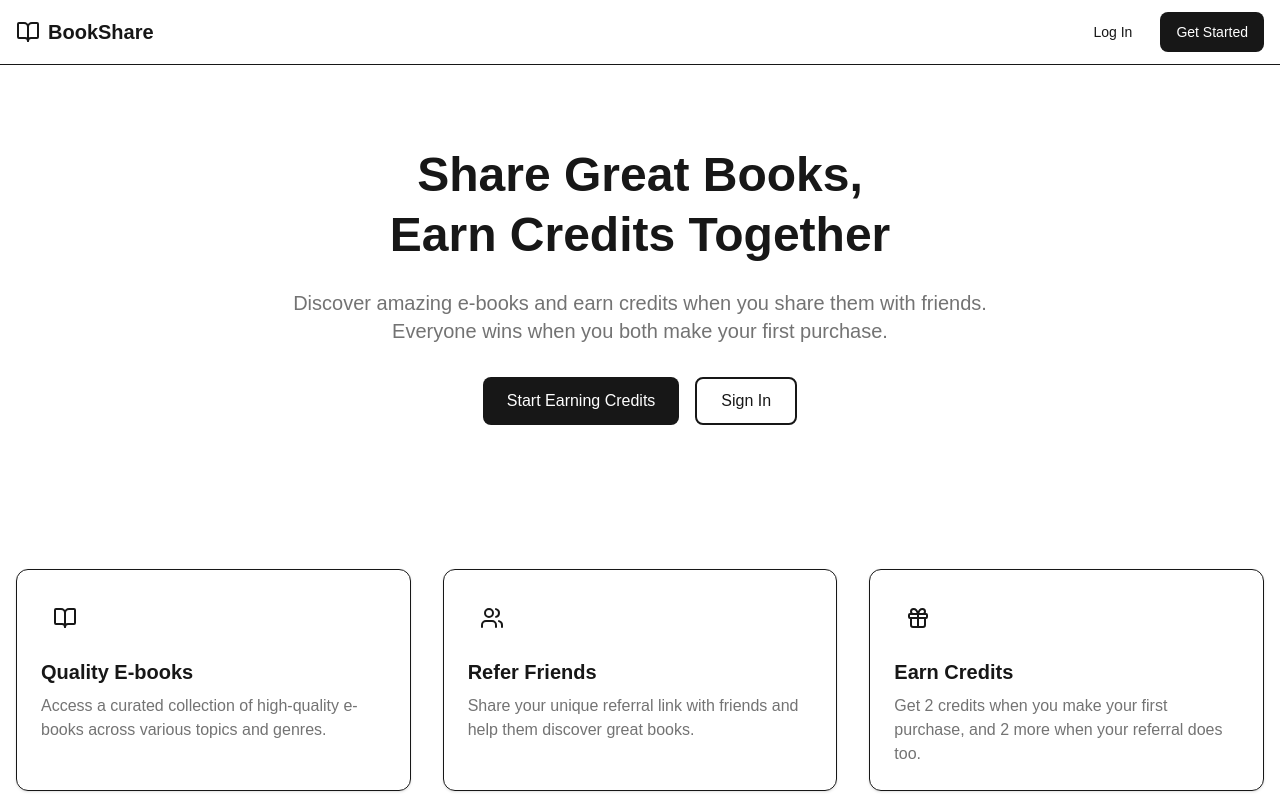
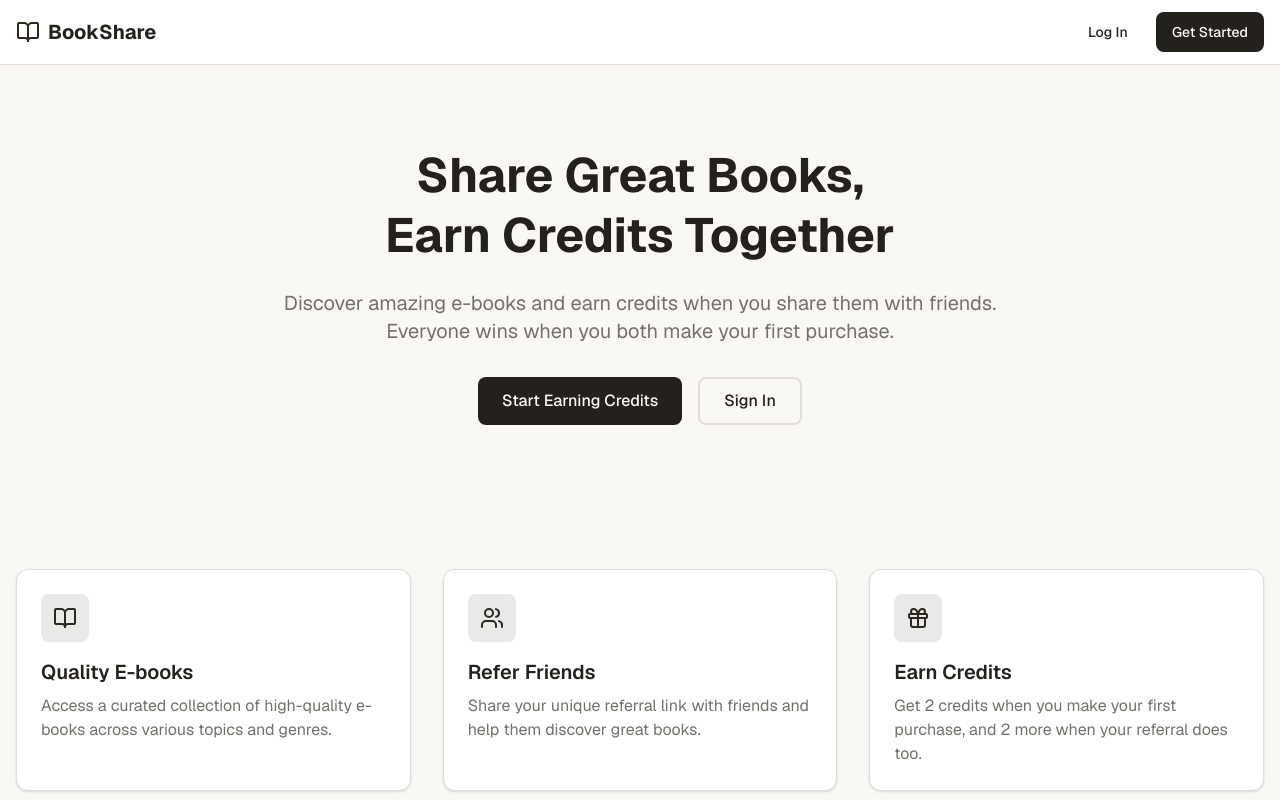
Before and after one commit to hattima-tim/book-share-client, a Next.js app: page / in a window 1280 px wide. Shown: the top 800 px of the page. Built offline with nearby package versions, Linux system fonts and the light colour scheme; no server answers.

Commit message:
add new design system for better design

```diff
--- a/app/globals.css
+++ b/app/globals.css
@@ -1,34 +1,127 @@
 @import "tailwindcss";
 
+@custom-variant dark (&:is(.dark *));
+
 :root {
-  --background: #ffffff;
-  --foreground: #171717;
-
+  --background: oklch(0.98 0.005 85);
+  --foreground: oklch(0.25 0.01 85);
+  --card: oklch(1 0 0);
+  --card-foreground: oklch(0.25 0.01 85);
+  --popover: oklch(1 0 0);
+  --popover-foreground: oklch(0.25 0.01 85);
+  --primary: oklch(0.28 0.02 85);
+  --primary-foreground: oklch(0.98 0.005 85);
+  --secondary: oklch(0.92 0.01 85);
+  --secondary-foreground: oklch(0.25 0.01 85);
+  --muted: oklch(0.95 0.005 85);
+  --muted-foreground: oklch(0.55 0.01 85);
+  --accent: oklch(0.88 0.015 85);
+  --accent-foreground: oklch(0.25 0.01 85);
   --destructive: oklch(0.577 0.245 27.325);
   --destructive-foreground: oklch(0.98 0.005 85);
+  --border: oklch(0.9 0.01 85);
+  --input: oklch(0.9 0.01 85);
+  --ring: oklch(0.28 0.02 85);
+  --success: oklch(0.65 0.15 145);
+  --radius: 0.5rem;
+  --chart-1: oklch(0.646 0.222 41.116);
+  --chart-2: oklch(0.6 0.118 184.704);
+  --chart-3: oklch(0.398 0.07 227.392);
+  --chart-4: oklch(0.828 0.189 84.429);
+  --chart-5: oklch(0.769 0.188 70.08);
+  --sidebar: oklch(0.985 0 0);
+  --sidebar-foreground: oklch(0.145 0 0);
+  --sidebar-primary: oklch(0.205 0 0);
+  --sidebar-primary-foreground: oklch(0.985 0 0);
+  --sidebar-accent: oklch(0.97 0 0);
+  --sidebar-accent-foreground: oklch(0.205 0 0);
+  --sidebar-border: oklch(0.922 0 0);
+  --sidebar-ring: oklch(0.708 0 0);
+}
 
-  --success: oklch(0.65 0.15 145);
-  --success-foreground: oklch(0.98 0.005 85);
-
-  --muted: oklch(0.97 0 0);
-  --muted-foreground: oklch(0.556 0 0);
+.dark {
+  --background: oklch(0.15 0.01 85);
+  --foreground: oklch(0.98 0.005 85);
+  --card: oklch(0.18 0.01 85);
+  --card-foreground: oklch(0.98 0.005 85);
+  --popover: oklch(0.18 0.01 85);
+  --popover-foreground: oklch(0.98 0.005 85);
+  --primary: oklch(0.98 0.005 85);
+  --primary-foreground: oklch(0.25 0.01 85);
+  --secondary: oklch(0.25 0.01 85);
+  --secondary-foreground: oklch(0.98 0.005 85);
+  --muted: oklch(0.22 0.01 85);
+  --muted-foreground: oklch(0.65 0.01 85);
+  --accent: oklch(0.3 0.015 85);
+  --accent-foreground: oklch(0.98 0.005 85);
+  --destructive: oklch(0.5 0.2 27.325);
+  --destructive-foreground: oklch(0.98 0.005 85);
+  --border: oklch(0.25 0.01 85);
+  --input: oklch(0.25 0.01 85);
+  --ring: oklch(0.7 0.01 85);
+  --success: oklch(0.6 0.15 145);
+  --chart-1: oklch(0.488 0.243 264.376);
+  --chart-2: oklch(0.696 0.17 162.48);
+  --chart-3: oklch(0.769 0.188 70.08);
+  --chart-4: oklch(0.627 0.265 303.9);
+  --chart-5: oklch(0.645 0.246 16.439);
+  --sidebar: oklch(0.205 0 0);
+  --sidebar-foreground: oklch(0.985 0 0);
+  --sidebar-primary: oklch(0.488 0.243 264.376);
+  --sidebar-primary-foreground: oklch(0.985 0 0);
+  --sidebar-accent: oklch(0.269 0 0);
+  --sidebar-accent-foreground: oklch(0.985 0 0);
+  --sidebar-border: oklch(0.269 0 0);
+  --sidebar-ring: oklch(0.439 0 0);
 }
 
 @theme inline {
+  --font-sans: "Geist", "Geist Fallback";
+  --font-mono: "Geist Mono", "Geist Mono Fallback";
   --color-background: var(--background);
   --color-foreground: var(--foreground);
-  --font-sans: var(--font-geist-sans);
-  --font-mono: var(--font-geist-mono);
+  --color-card: var(--card);
+  --color-card-foreground: var(--card-foreground);
+  --color-popover: var(--popover);
+  --color-popover-foreground: var(--popover-foreground);
+  --color-primary: var(--primary);
+  --color-primary-foreground: var(--primary-foreground);
+  --color-secondary: var(--secondary);
+  --color-secondary-foreground: var(--secondary-foreground);
+  --color-muted: var(--muted);
+  --color-muted-foreground: var(--muted-foreground);
+  --color-accent: var(--accent);
+  --color-accent-foreground: var(--accent-foreground);
   --color-destructive: var(--destructive);
   --color-destructive-foreground: var(--destructive-foreground);
+  --color-border: var(--border);
+  --color-input: var(--input);
+  --color-ring: var(--ring);
   --color-success: var(--success);
-  --color-success-foreground: var(--success-foreground);
-  --color-muted: var(--muted);
-  --color-muted-foreground: var(--muted-foreground);
+  --radius-sm: calc(var(--radius) - 4px);
+  --radius-md: calc(var(--radius) - 2px);
+  --radius-lg: var(--radius);
+  --radius-xl: calc(var(--radius) + 4px);
+  --color-chart-1: var(--chart-1);
+  --color-chart-2: var(--chart-2);
+  --color-chart-3: var(--chart-3);
+  --color-chart-4: var(--chart-4);
+  --color-chart-5: var(--chart-5);
+  --color-sidebar: var(--sidebar);
+  --color-sidebar-foreground: var(--sidebar-foreground);
+  --color-sidebar-primary: var(--sidebar-primary);
+  --color-sidebar-primary-foreground: var(--sidebar-primary-foreground);
+  --color-sidebar-accent: var(--sidebar-accent);
+  --color-sidebar-accent-foreground: var(--sidebar-accent-foreground);
+  --color-sidebar-border: var(--sidebar-border);
+  --color-sidebar-ring: var(--sidebar-ring);
 }
 
-body {
-  background: var(--background);
-  color: var(--foreground);
-  font-family: Arial, Helvetica, sans-serif;
+@layer base {
+  * {
+    @apply border-border outline-ring/50;
+  }
+  body {
+    @apply bg-background text-foreground;
+  }
 }
```
